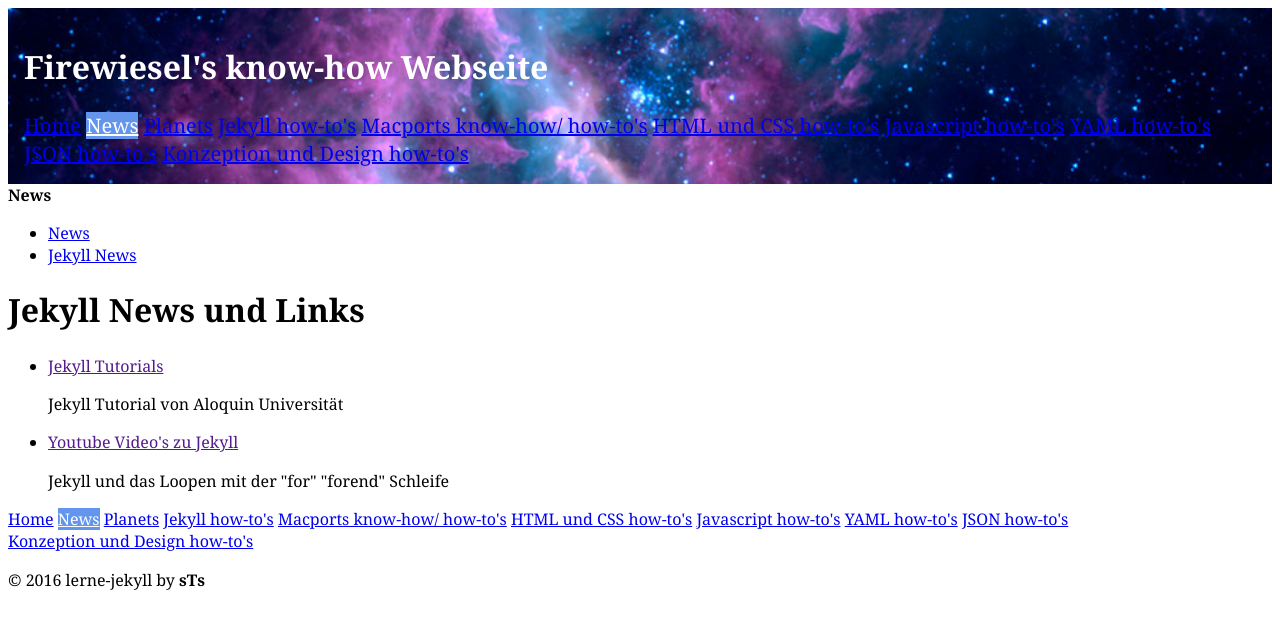
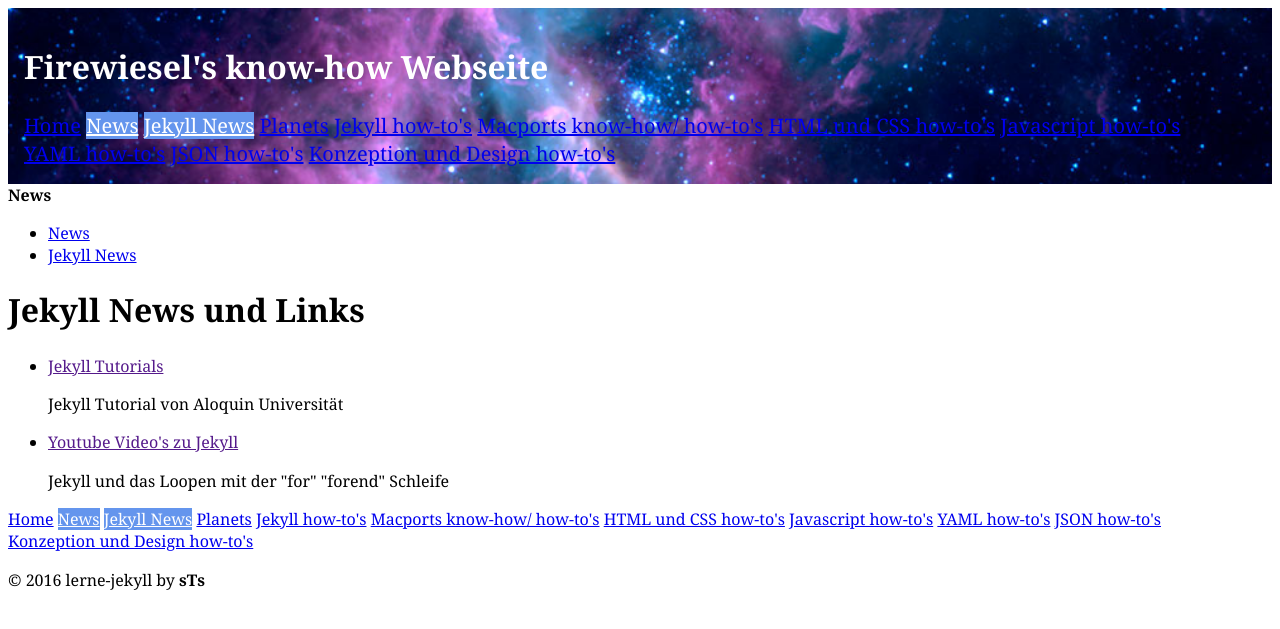
Before and after one commit to firewiesel/lerne-jekyll, a Jekyll site: the page built from jekyll-news.html, in a window 1280 px wide. Shown: the top 629 px of the page. Built offline with Jekyll 4.4.1, drawn with Linux system fonts in a browser that asks for light colours; some of the changed lines change nothing that is shown.

Commit message:
Letztere commit vor dem löschen. Zip ist erstellt!

```diff
--- a/_config.yml
+++ b/_config.yml
@@ -9,3 +9,4 @@ baseurl: /lerne-jekyll  # Im Terminal den Befehl:   jekyll serve --baseurl ""
 exclude: ['README.md']
 # Build settings
 markdown: kramdown
+permalink: pretty
--- a/_includes/nav.html
+++ b/_includes/nav.html
@@ -1,7 +1,8 @@
 <nav>
     <ul class="nav {{include.navclass}}">
         <li><a href="{{site.baseurl}}/" class="{% if page.url == '/' %}current{% endif %}">Home</a></li>
-        <li><a href="{{site.baseurl}}/news.html" class="{% if page.url contains 'news' %}current{% endif %}">News</a></li> <!-- or page.url contains 'jekyll-news' [falls nötig...]-->
+        <li><a href="{{site.baseurl}}/news/" class="{% if page.url contains 'news' %}current{% endif %}">News</a></li> <!-- or page.url contains 'jekyll-news' [falls nötig...]-->
+        <li><a href="{{site.baseurl}}/jekyll-news/" class="{% if page.url contains 'jekyll-news' %}current{% endif %}">Jekyll News</a></li>
         <li><a href="{{site.baseurl}}/planets/" class="{% if page.url contains 'planets' %}current{% endif %}">Planets</a></li>
         <li><a href="{{site.baseurl}}/jekyll/">Jekyll how-to's</a></li>
         <li><a href="{{site.baseurl}}/macports/">Macports know-how/ how-to's</a></li>
--- a/_layouts/news.html
+++ b/_layouts/news.html
@@ -6,8 +6,8 @@ layout: default
 
 <nav>
     <ul>
-        <li><a href="{{site.baseurl}}/news.html">News</a></li>
-        <li><a href="{{site.baseurl}}/jekyll-news.html">Jekyll News</a></li>
+        <li><a href="{{site.baseurl}}/news/">News</a></li>
+        <li><a href="{{site.baseurl}}/jekyll-news/">Jekyll News</a></li>
     </ul>
 </nav>
 
```
